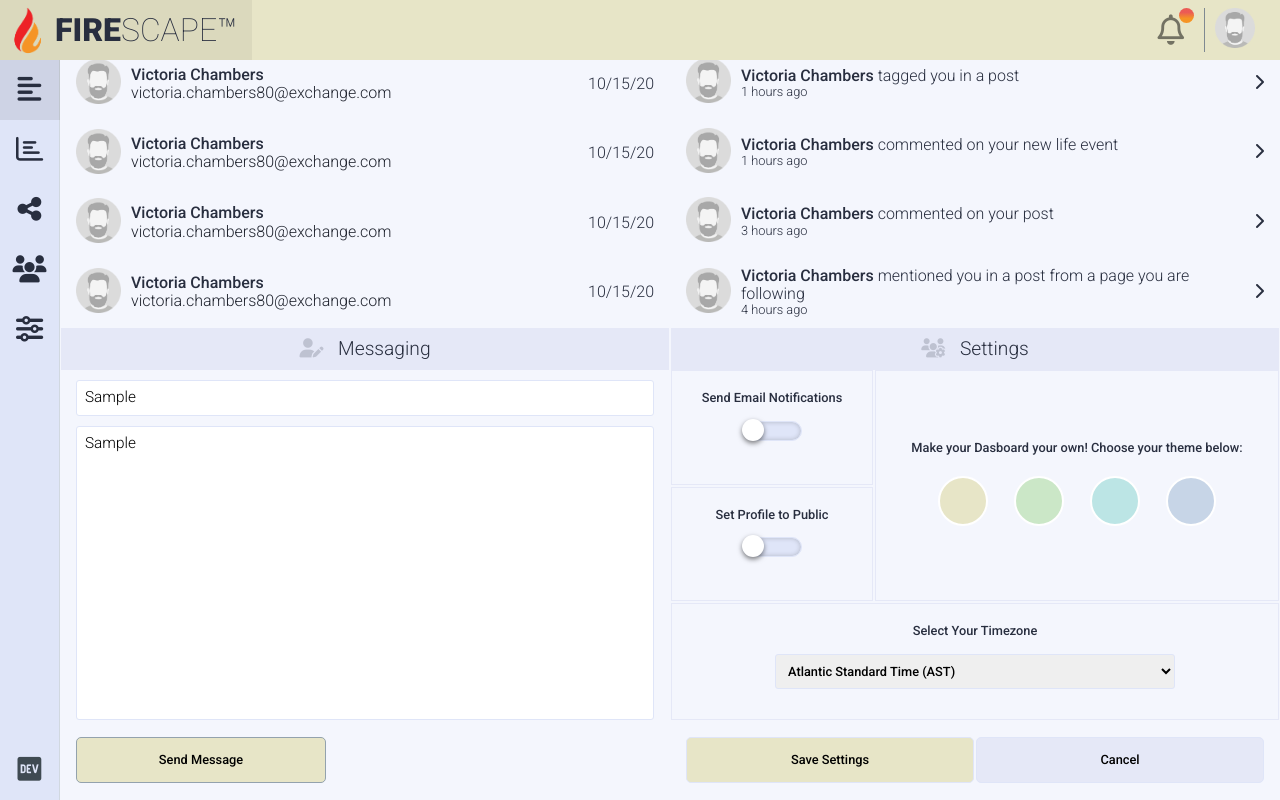
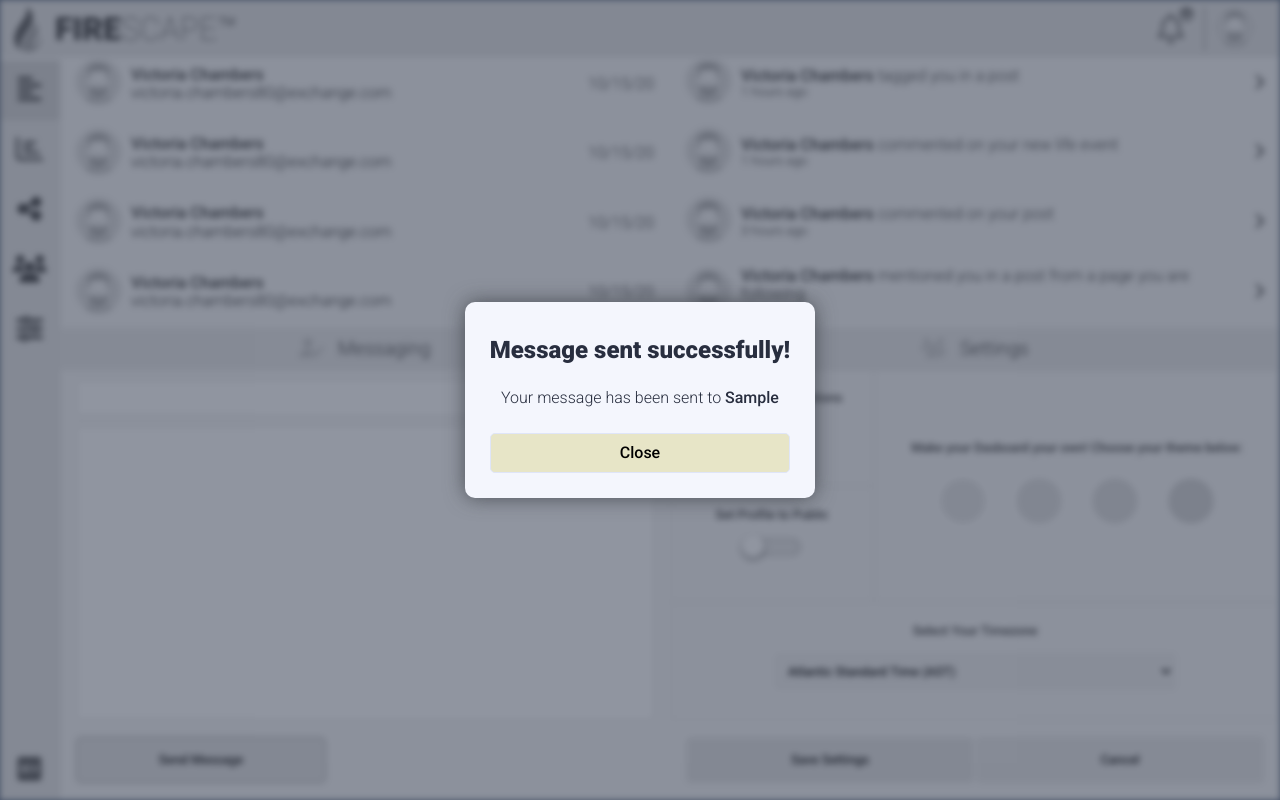
Before and after one commit to dustinusey/webdash-revamp, a plain HTML site: page index.html in a window 1280 px wide. Both pictures are taken after typing "Sample", "Sample" into the empty fields and a click on the button "Send Message". Drawn offline with nearby package versions, Linux system fonts and the light colour scheme.

Commit message:
form JS interactivity/validation complete

```diff
--- a/index.html
+++ b/index.html
@@ -14,12 +14,13 @@
 </head>
 <body class="green-theme">
 
+    <div class="overlay"></div>
+
     <!-- DASHBOARD CONTAINER -->
     <div class="dashboard-container">
         <!-- dashboard container contains 3 children -->
 
-        <!-- not direct child -->
-        <div class="overlay"></div>
+
 
         <!-- child 1 -->
         <!-- header -->
@@ -343,6 +344,10 @@
                 <div class="messages messages-and-settings-content">
                     <h2><i class="i-theme fas fa-user-edit"></i> Messaging</h2>
                     <div class="messaging container">
+
+                        <div class="users"></div>
+
+
                         <div class="content">
                             <form action="">
                                 <input type="text">
--- a/js/app.js
+++ b/js/app.js
@@ -201,9 +201,96 @@ let mobileTraffic = new Chart(doughnutChart, {
 
 
 
+//
 
 
 
 
 
+
+
+
+
+// messaging functionality
+
+const sendBtn = document.querySelector('.send-btn');
+sendBtn.addEventListener('click', () => {
+    const userField = document.querySelector('form input');
+    const textField = document.querySelector('form textarea');
+    if (userField.value === '' && (textField.value === '')) {
+        showOverlay();
+        createAlert('Your message is empty!', 'Please make sure to choose a user to send a massage to as well as write a message.')
+    } else if
+        (userField.value === '') {
+            showOverlay();
+            createAlert('No user selected!', 'Make sure to include a user to send your message to.')
+        }
+    else if
+        (textField.value == '') {
+            showOverlay();
+            createAlert('No message!', 'Make sure you provide a message to the user.')
+        }
+    else {
+        setTimeout(() => {
+            showOverlay();
+            createAlert('Message sent successfully!', `Your message has been sent to <span class="bolder">${userField.value}</span>`)
+            userField.value = '';
+            textField.value = '';
+        }, 1200);
+    }
+
+})
+
 //
+
+const overlay = document.querySelector('.overlay');
+const dashContainer = document.querySelector('.dashboard-container');
+function showOverlay() {
+    overlay.style.pointerEvents = 'auto';
+    overlay.style.opacity = '1';
+    dashContainer.style.filter = 'blur(3px) grayscale(1)'
+}
+function hideOverlay() {
+    overlay.style.pointerEvents = 'none';
+    overlay.style.opacity = '0';
+    dashContainer.style.filter = 'blur(0px)'
+}
+
+function createAlert(alertText, bodyText) {
+    overlay.innerHTML =
+    `
+    <div class="alert-card">
+        <h2>${alertText}</h2>
+        <p>${bodyText}</p>
+        <button class="close-overlay">Close</button>
+    </div>
+    `
+}
+
+overlay.addEventListener('click', e => {
+    if (e.target === overlay || e.target.classList.contains('close-overlay')) {
+        hideOverlay();
+    }
+});
+
+
+
+const nav = document.querySelector('nav');
+const navItems = document.querySelectorAll('nav a');
+nav.addEventListener('click', e => {
+    iterateClass(navItems, 'active-nav-item', e);
+});
+
+
+
+
+function iterateClass(collection, className, e) {
+    collection.forEach((item) => {
+        if (e.target === item) {
+            for (let i = 0; i < collection.length; i ++) {
+                collection[i].parentNode.classList.remove(className);
+            }
+            e.target.parentNode.classList.add(className);
+        }
+    });
+}
--- a/scss/base/_typography.scss
+++ b/scss/base/_typography.scss
@@ -23,6 +23,9 @@ a {
 .boldest {
     font-weight: 900;
 }
+.bolder {
+    font-weight: 500;
+}
 
 .members a {
     color: var(--slate2);
--- a/scss/components/_header.scss
+++ b/scss/components/_header.scss
@@ -54,3 +54,9 @@ header {
             }
     }
 }
+
+@media (min-width: $l) {
+    header {
+        border-bottom: 2px solid rgb(255, 255, 255);
+    }
+}
--- a/scss/components/_nav.scss
+++ b/scss/components/_nav.scss
@@ -13,6 +13,9 @@ nav {
                     list-style: none;
                     color: rgb(63, 74, 82);
                     transition: .3s;
+                        & .nav-item, & i {
+                            pointer-events: none;
+                        }
                         &:hover {
                             background: rgba(0, 0, 0, 0.08);
                             border-radius: 5px;
--- a/scss/components/_overlay.scss
+++ b/scss/components/_overlay.scss
@@ -5,8 +5,41 @@
     @include simpleSize(100%);
     background: rgba(54, 63, 83, 0.548);
     z-index: 50;
-    transition: .7s;
+    transition: .3s;
+    padding: 15px;
 
     opacity: 0;
     pointer-events: none;
+
+    @include flex(row, nowrap, center, center);
+        & .alert-card {
+            margin: auto;
+        }
 }
+
+
+.alert-card {
+    padding: 25px;
+    background: var(--light);
+    border-radius: 10px;
+    text-align: center;
+    box-shadow: 0px 0px 20px rgba(56, 61, 66, 0.76);
+        & h2 {
+            margin: 10px auto;
+        }
+        & p {
+            margin: 25px auto;
+            font-weight: 300;
+            max-width: 400px;
+        }
+        &  button {
+            background: var(--current-theme);
+            padding: 10px;
+            border: 1px solid var(--light2);
+            border-radius: 5px;
+            width: 100%;
+            max-width: 400px;
+            outline: none;
+            font-weight: 500;
+        }
+}
--- a/scss/components/main/_social.scss
+++ b/scss/components/main/_social.scss
@@ -28,6 +28,7 @@ section.social {
             background: var(--current-theme);
             @include simpleSize(100px);
             @include simpleFlex(row);
+            transition: .7s;
         }
         & svg {
             width: 50px;
```
Also changed, not shown: css/styles.css, 1 other file.
